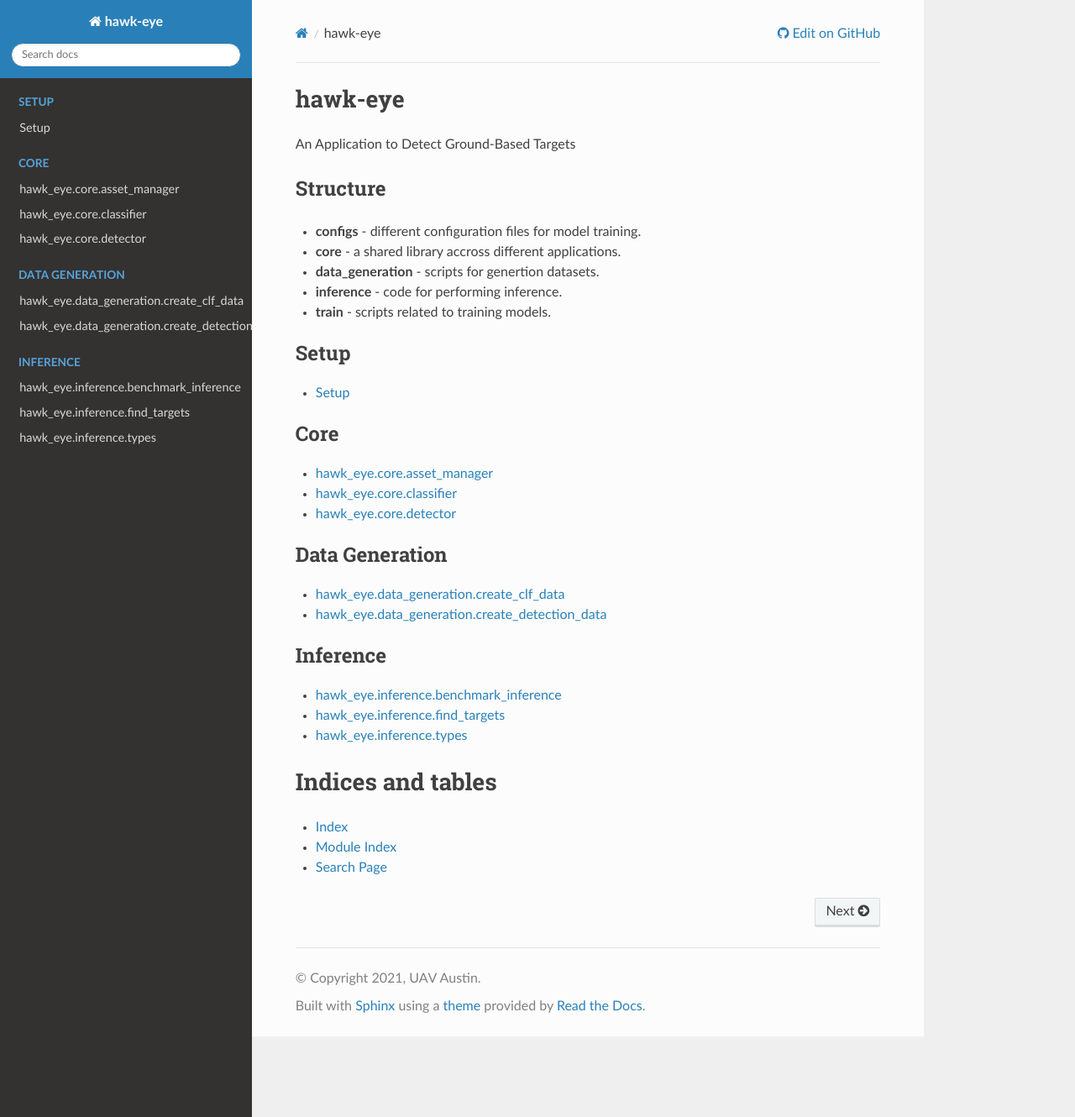
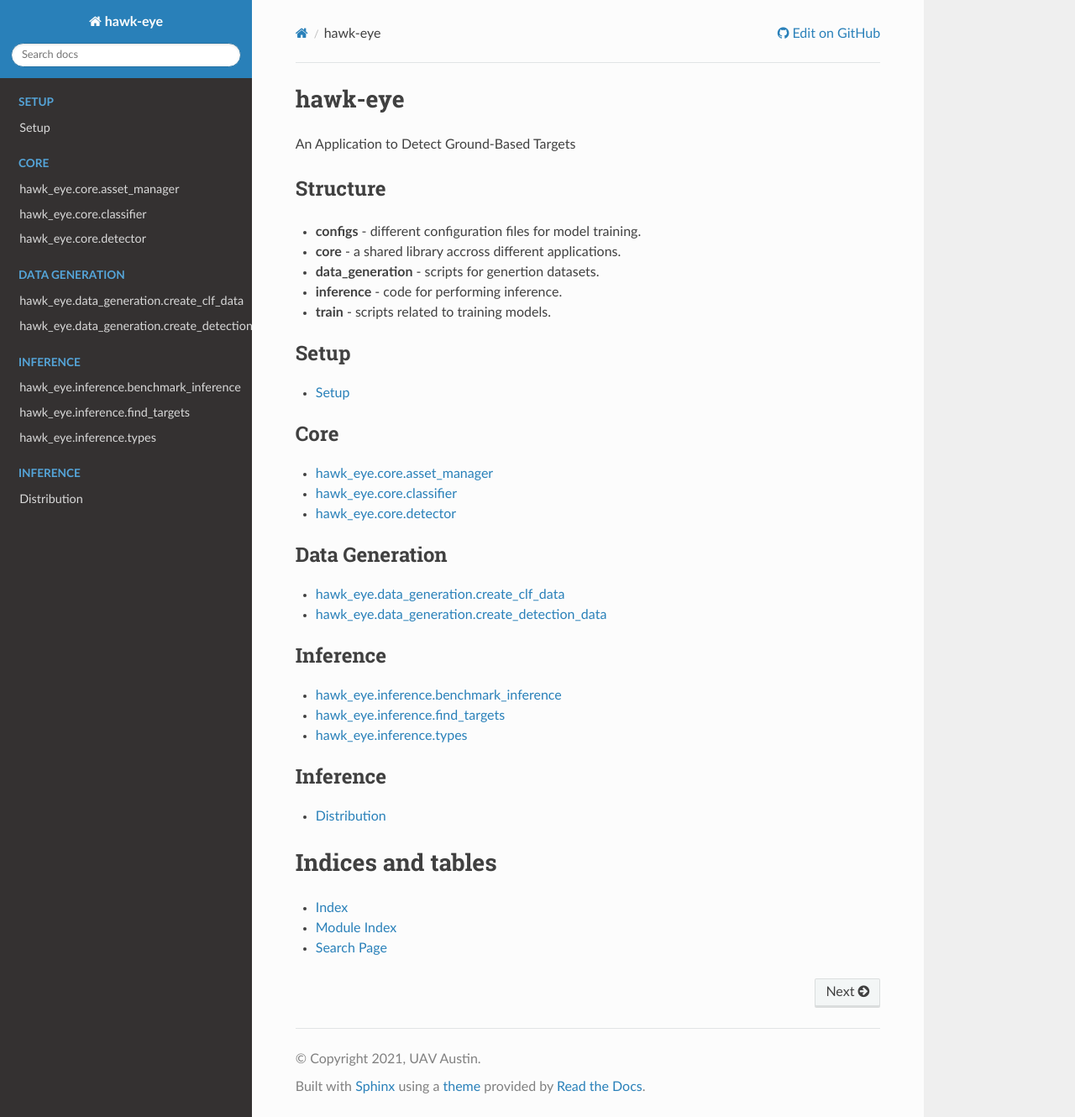
Before and after one commit to uavaustin/hawk-eye, a Sphinx documentation site: the page built from docs/source/index.rst, in a window 1280 px wide and 1330 px high. Shown: the whole window at 84% size. Built offline with Sphinx 7.4.7 and the Read the Docs theme 2.0.0, drawn with Linux system fonts in a browser that asks for light colours.

Commit message:
more documentation

```diff
--- /dev/null
+++ b/docs/source/distribution.rst
@@ -0,0 +1,5 @@
+Distribution
+===============================================
+
+The goal of :: hawk_eye is to create a python package that can be utilized by
+the `Orchestra <https://github.com/uavaustin/orchestra>`_ subteam.
--- a/docs/source/index.rst
+++ b/docs/source/index.rst
@@ -54,6 +54,12 @@ Structure
     inference/find_targets
     inference/types
 
+.. toctree::
+    :caption: Inference
+    :maxdepth: 1
+
+    distribution
+
 
 Indices and tables
 ==================
```
Also changed, not shown: README.md (+2 -0 lines), 3 other files.
